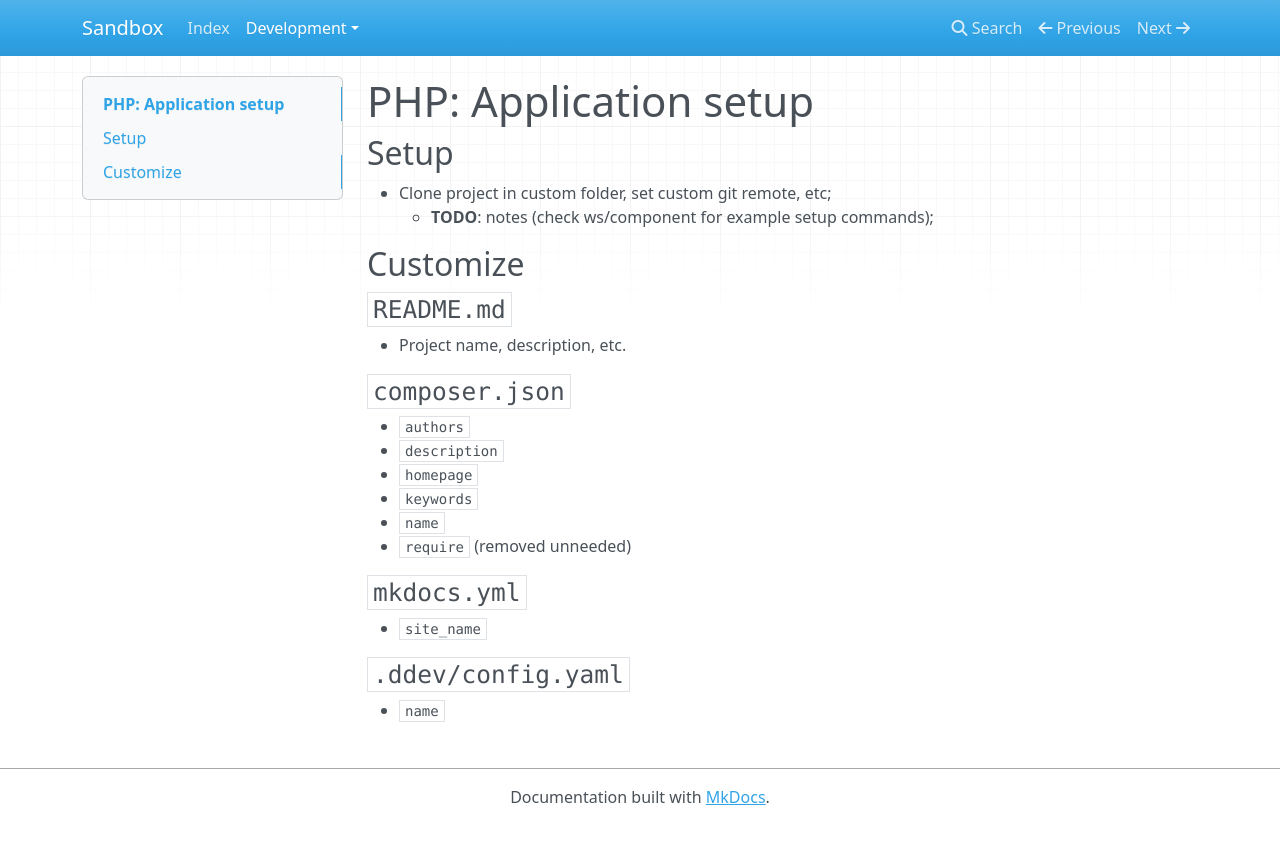
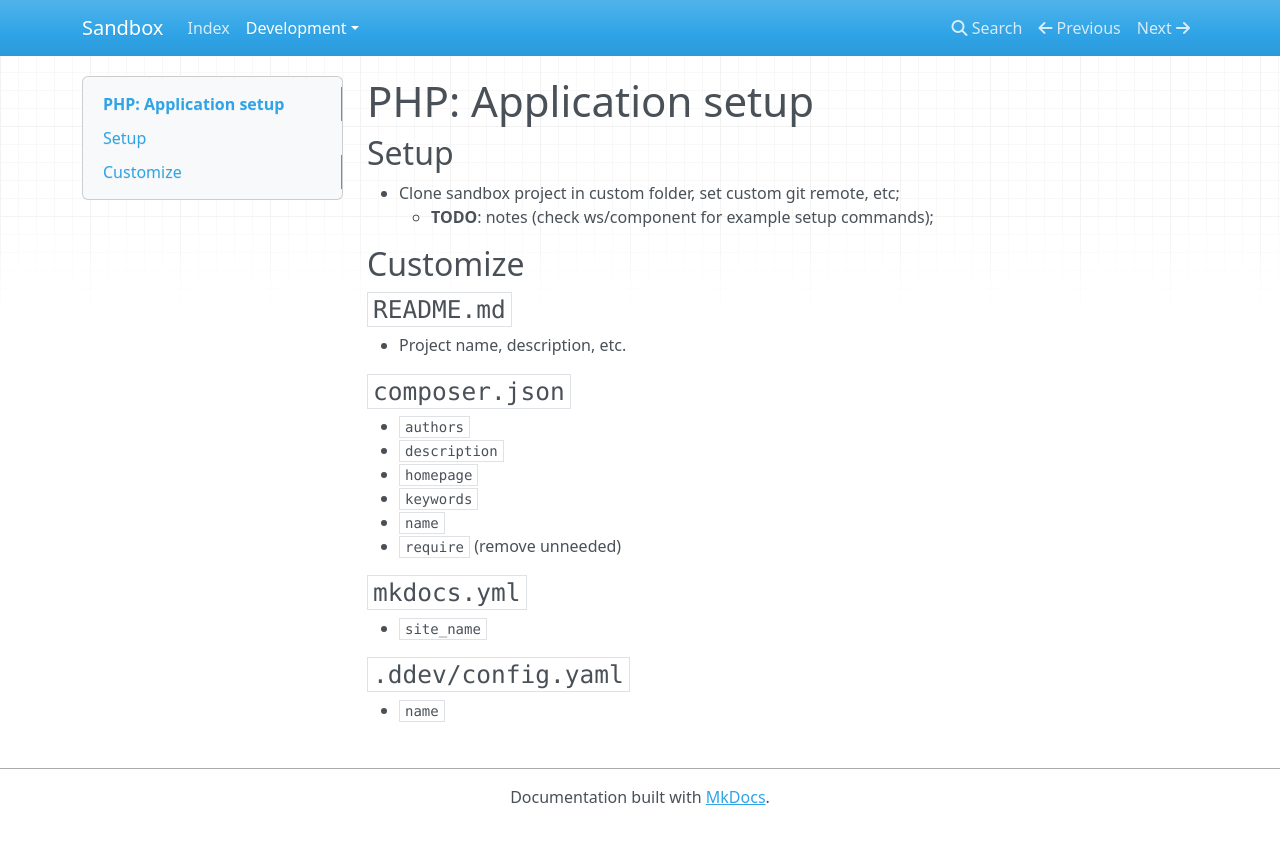
Before and after one commit to webservco/sandbox, an MkDocs documentation site: the page built from docs/Development/PHP/Application/application_setup.md, in a window 1280 px wide. Shown: the top 844 px of the page. Built offline with MkDocs 1.6.1, drawn with Linux system fonts in a browser that asks for light colours; nearby versions of some CDN libraries.

Commit message:
Update application setup notes

```diff
--- a/docs/Development/PHP/Application/application_setup.md
+++ b/docs/Development/PHP/Application/application_setup.md
@@ -2,7 +2,7 @@
 
 ## Setup
 
-- Clone project in custom folder, set custom git remote, etc;
+- Clone sandbox project in custom folder, set custom git remote, etc;
     - **TODO**: notes (check ws/component for example setup commands);
 
 ## Customize
@@ -18,7 +18,7 @@
 - `homepage`
 - `keywords`
 - `name`
-- `require` (removed unneeded)
+- `require` (remove unneeded)
 
 ### `mkdocs.yml`
 
```
